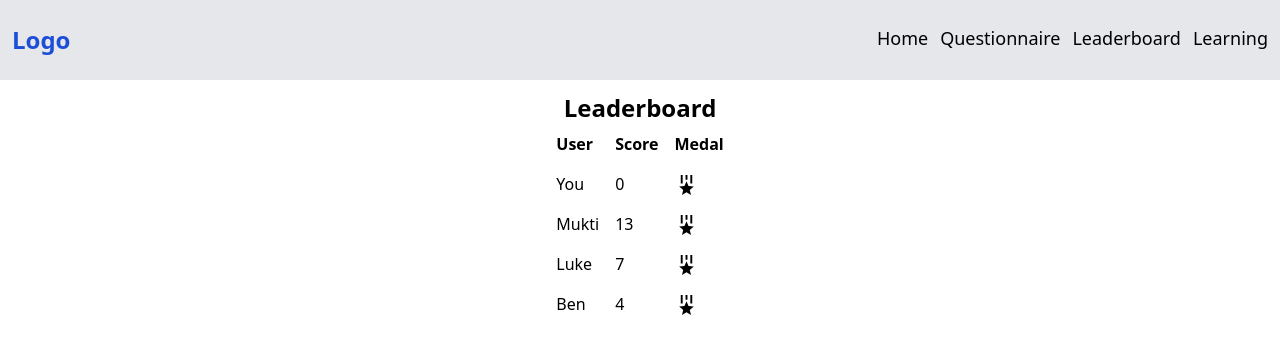
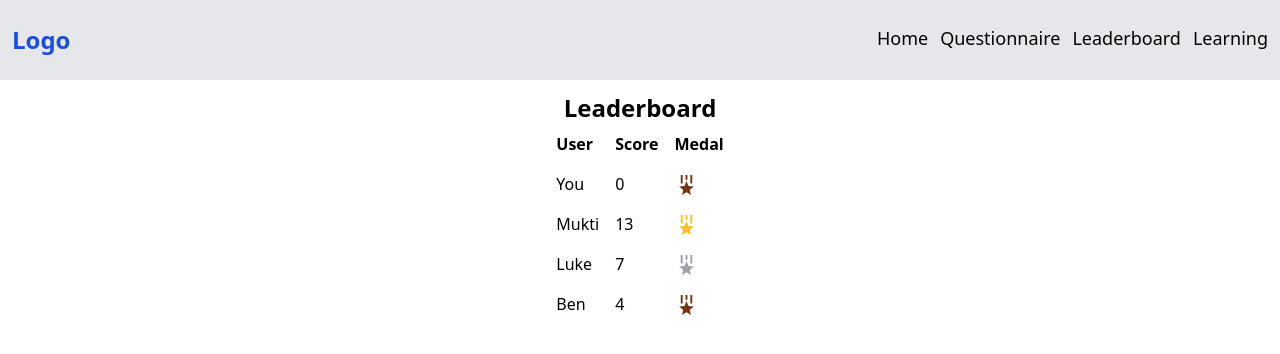
Before and after one commit to bennyfreemantle/bae-systems-hackathon, a Next.js app: page /leaderboard in a window 1280 px wide. Shown: the top 354 px of the page. Built offline with nearby package versions, Linux system fonts and the light colour scheme.

Commit message:
question options altered

```diff
--- a/pages/leaderboard.js
+++ b/pages/leaderboard.js
@@ -8,6 +8,13 @@ export default function Leaderboard() {
   const { score } = useScore();
   const medal =
     score <= 6 ? "Bronze" : score > 6 && score <= 12 ? "Silver" : "Gold";
+
+  const medalClass =
+    medal === "Bronze"
+      ? "text-amber-900"
+      : medal === "Silver"
+      ? "text-zinc-400"
+      : "text-amber-400";
 
   return (
     <>
@@ -31,28 +38,36 @@ export default function Leaderboard() {
             <td className="text-left p-2">You</td>
             <td className="text-left p-2">{score}</td>
             <td className="text-left p-2">
-              <RiMedal2Fill size={23} />
+              <div className={`${medalClass}`}>
+                <RiMedal2Fill size={23} />
+              </div>
             </td>
           </tr>
           <tr>
             <td className="text-left p-2">Mukti</td>
             <td className="text-left p-2">13</td>
             <td className="text-left p-2">
-              <RiMedal2Fill size={23} />
+              <div className={`text-amber-400`}>
+                <RiMedal2Fill size={23} />
+              </div>
             </td>
           </tr>
           <tr>
             <td className="text-left p-2">Luke</td>
             <td className="text-left p-2">7</td>
             <td className="text-left p-2">
-              <RiMedal2Fill size={23} />
+              <div className={`text-zinc-400`}>
+                <RiMedal2Fill size={23} />
+              </div>
             </td>
           </tr>
           <tr>
             <td className="text-left p-2">Ben</td>
             <td className="text-left p-2">4</td>
             <td className="text-left p-2">
-              <RiMedal2Fill size={23} />
+              <div className={`text-amber-900`}>
+                <RiMedal2Fill size={23} />
+              </div>
             </td>
           </tr>
         </table>
--- a/pages/questionnaire.js
+++ b/pages/questionnaire.js
@@ -18,7 +18,7 @@ const questionsArray = [
     answers: [
       { options: "No", points: 0 },
       { options: "Sometimes", points: 1 },
-      { options: "Yes", points: 3 },
+      { options: "I do my best", points: 3 },
     ],
   },
   {
@@ -26,15 +26,15 @@ const questionsArray = [
     answers: [
       { options: "No", points: 0 },
       { options: "At times", points: 1 },
-      { options: "Yes", points: 3 },
+      { options: "All the time", points: 3 },
     ],
   },
   {
     question: "Do you switch off appliances when not in use?",
     answers: [
-      { options: "No", points: 0 },
+      { options: "Never", points: 0 },
       { options: "Sometimes", points: 1 },
-      { options: "Yes", points: 3 },
+      { options: "Always", points: 3 },
     ],
   },
   {
```
